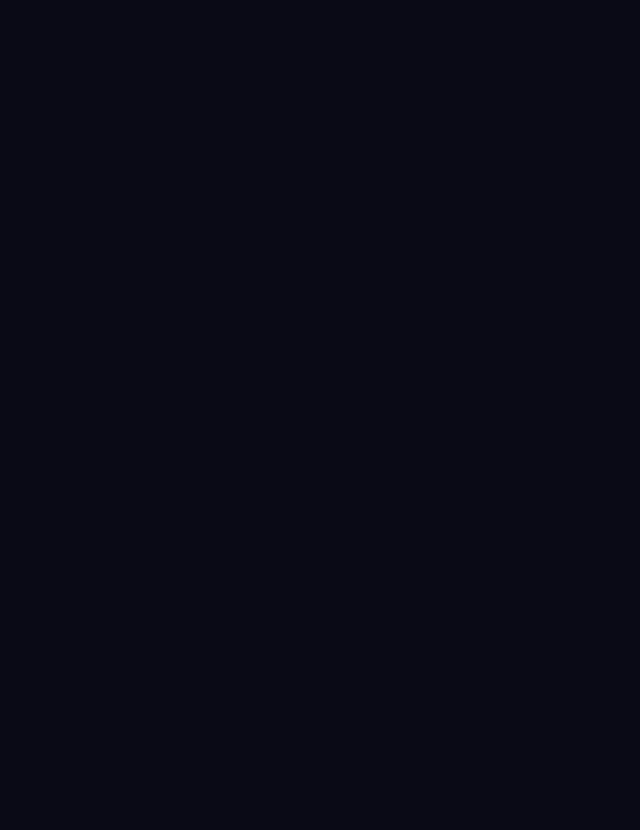
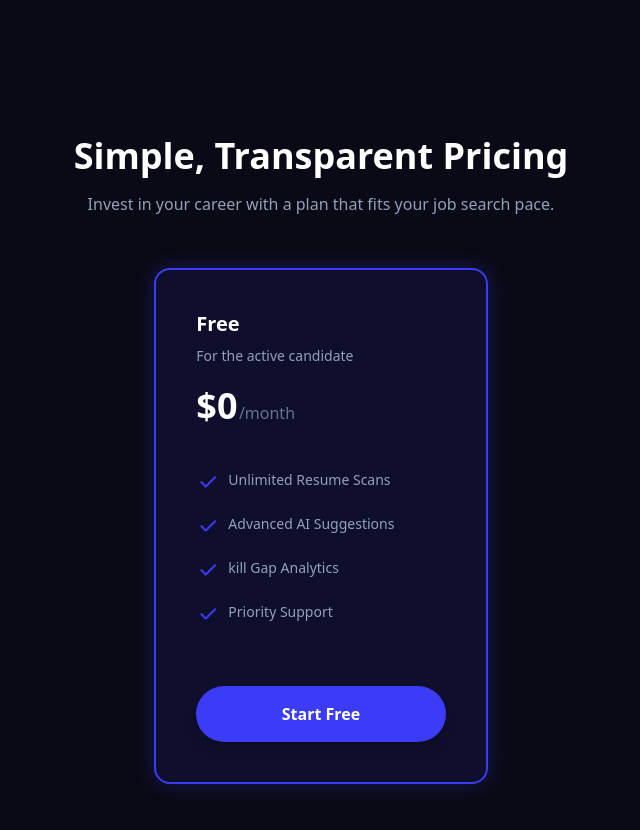
Before and after one commit to sahilsolanki3550-dev/ATSPro, a Next.js app: page / in a window 1280 px wide. Shown: the part 1920-2750 px from the top of the page, without its empty margins (319-959 px from the left). Before the commit the page ends 1896 px from the top, so only its background shows below. Built offline with nearby package versions, Linux system fonts and the light colour scheme.

Commit message:
PricingSection added

```diff
--- a/components/Home/HeroSection.tsx
+++ b/components/Home/HeroSection.tsx
@@ -43,7 +43,7 @@ const HeroSection = () => {
       </div>
 
 
-      <div className='flex items-center justify-center'>
+      <div className='flex items-center justify-center opacity-50'>
         <div className='bg-[#14142c] rounded-4xl  relative p-8 shadow-2xl border border-[#FFFFFF1A] '>
 
         <div className='h-18 w-16 absolute -top-10 rounded-xl  -right-5 bg-[#171736] border border-blue-950 flex items-center justify-center'>
--- /dev/null
+++ b/components/Home/PricingSection.tsx
@@ -0,0 +1,57 @@
+import { time } from 'console'
+import { features, title } from 'process'
+import React from 'react'
+
+// interface PlanFeature{
+
+//     title:string
+// }
+
+const PricingSection = () => {
+
+    const PlanFetures =[
+        "Unlimited Resume Scans",
+        "Advanced AI Suggestions",
+        "kill Gap Analytics",
+        "Priority Support"
+    ]
+  return (
+    <section className='my-40 space-y-13'>
+        <div className='text-center space-y-4'>
+            <h1 className='text-4xl font-black'>Simple, Transparent Pricing</h1>
+            <p className='text-slate-400'>Invest in your career with a plan that fits your job search pace.</p>
+        </div>
+
+        <div className='grid grid-cols-3 gap-10'>
+            <div></div>
+            <div className='bg-primary/10 border-2 border-primary p-10 rounded-2xl space-y-5 shadow-[0_0_20px_rgba(60,60,246,0.3)] transition-all duration-300 hover:-translate-y-5'>
+                <div className='space-y-2'>
+                    <h2 className='text-xl font-bold'>Free</h2>
+                    <p className='text-slate-400 text-sm'>For the active candidate</p>
+                </div>
+
+                <h1 className='text-4xl font-black mb-10'>$0 <span className='text-base font-normal text-slate-500 -ml-2'>/month</span></h1>
+
+                    <ul className='space-y-4'>
+
+                        {PlanFetures.map((feature,index)=>(
+
+
+                            <li className='flex items-center gap-2 text-sm text-slate-400'>
+                            <span className="material-symbols-outlined mt-1  text-primary text-xl">check
+                                </span> {feature}
+                        </li>
+                        ))}
+                    </ul>
+
+                <div>
+                    <button className='w-full py-4 rounded-full mt-10 font-bold bg-primary hover:bg-primary/90 transition-all text-white shadow-lg'>Start Free </button>
+                </div>
+            </div>
+            <div></div>
+        </div>
+    </section>
+  )
+}
+
+export default PricingSection
--- a/containers/HomeContainer.tsx
+++ b/containers/HomeContainer.tsx
@@ -1,5 +1,6 @@
 import FeaturesSection from '@/components/Home/FeaturesSection'
 import HeroSection from '@/components/Home/HeroSection'
+import PricingSection from '@/components/Home/PricingSection'
 import StepsSection from '@/components/Home/StepsSection'
 import React from 'react'
 
@@ -12,6 +13,7 @@ const HomeContainer = () => {
       </div>
       <div><StepsSection /></div>
       <div><FeaturesSection /></div>
+      <div><PricingSection /></div>
     </div>
   )
 }
```
